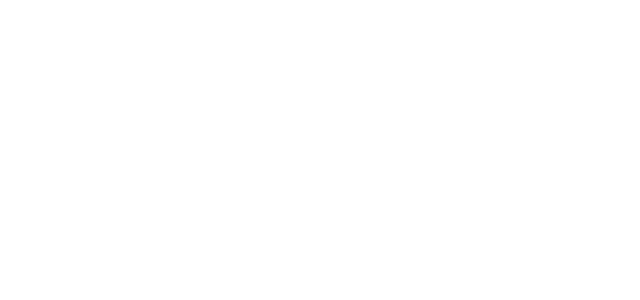
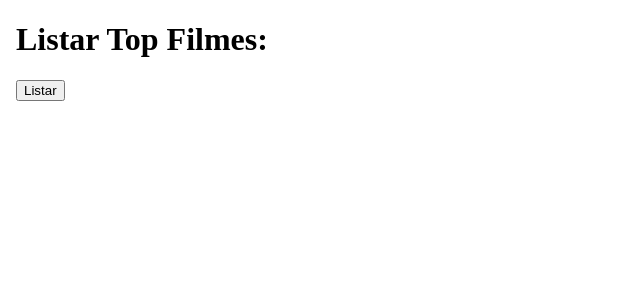
Before and after one commit to marcelogoodtrip/tmdb-angular-app, an Angular app: page / in a window 1280 px wide. Shown: the top 300 px of the page, without its empty margins (0-640 px from the left). Built offline with nearby package versions, Linux system fonts and the light colour scheme.

Commit message:
Created api requisitions to list movies

```diff
--- a/src/app/app.component.html
+++ b/src/app/app.component.html
@@ -7,6 +7,7 @@
   <title>Document</title>
 </head>
 <body>
-
+  <h1>Listar Top Filmes:</h1>
+  <button (click)="getAllMovies()">Listar</button>
 </body>
 </html>
--- a/src/app/app.component.ts
+++ b/src/app/app.component.ts
@@ -1,4 +1,7 @@
 import { Component } from '@angular/core';
+import { IMovie } from 'src/interfaces/imovie';
+import { MovieService } from 'src/services/movie.service';
+
 
 @Component({
   selector: 'app-root',
@@ -7,4 +10,15 @@ import { Component } from '@angular/core';
 })
 export class AppComponent {
   title = 'teste-tecla-t';
+
+  constructor(private movieService: MovieService) {}
+
+  getAllMovies() {
+    this.movieService.getAll()
+    .then(movies => {
+      movies = movies?.slice(0, 10);
+      console.log(movies)
+    })
+    .catch(error => console.error(error));
+  }
 }
--- a/src/app/app.module.ts
+++ b/src/app/app.module.ts
@@ -1,5 +1,6 @@
 import { NgModule } from '@angular/core';
 import { BrowserModule } from '@angular/platform-browser';
+import { HttpClientModule } from '@angular/common/http';
 
 import { AppComponent } from './app.component';
 
@@ -8,7 +9,8 @@ import { AppComponent } from './app.component';
     AppComponent
   ],
   imports: [
-    BrowserModule
+    BrowserModule,
+    HttpClientModule
   ],
   providers: [],
   bootstrap: [AppComponent]
--- /dev/null
+++ b/src/services/movie.service.ts
@@ -0,0 +1,19 @@
+import { Injectable } from '@angular/core';
+import { HttpClient } from '@angular/common/http';
+import { environment } from 'src/environments/environment';
+import { IMovie } from 'src/interfaces/imovie';
+import { map } from 'rxjs/operators';
+
+@Injectable({
+  providedIn: 'root'
+})
+export class MovieService {
+
+  constructor(private httpClient: HttpClient) { }
+
+  getAll() {
+    return this.httpClient.get<{ results: IMovie[] }>(`${environment.API_PATH}top_rated?${environment.API_KEY}&language=pt-BR`)
+    .pipe(map(response => response.results))
+    .toPromise();
+  }
+}
```
Also changed, not shown: 1 other file (tests, documents, lock files or other folders).
